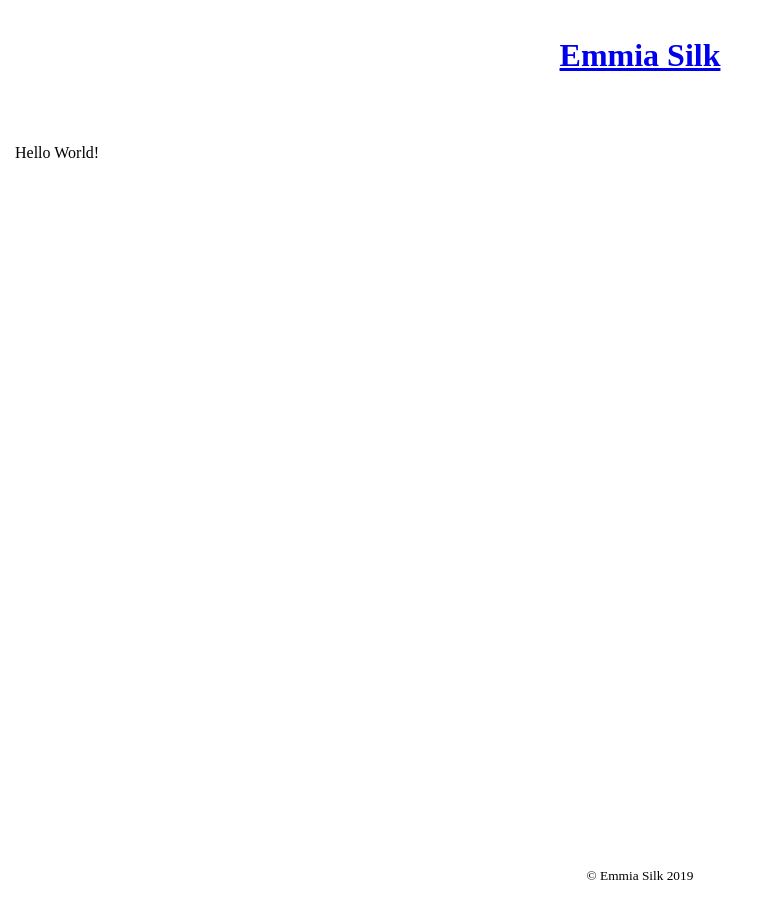
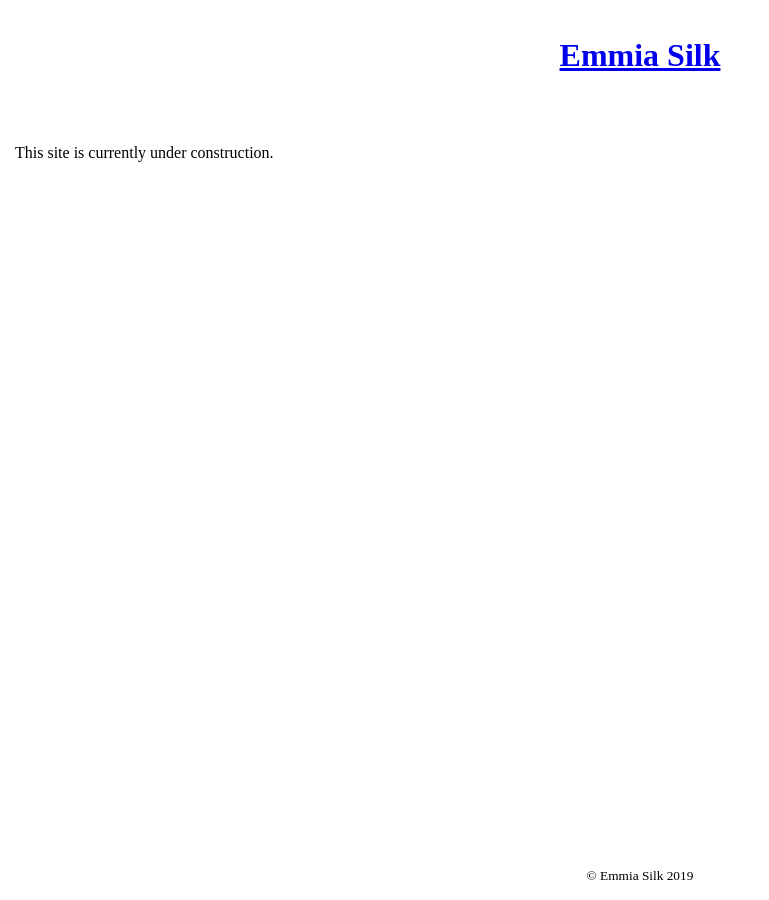
Before and after one commit to EmmiaSilk/EmmiaSilk.com, a Jekyll site: the page built from index.md, in a window 1280 px wide. Shown: the whole page, without its empty margins (0-769 px from the left). Built offline with Jekyll 4.4.1, drawn with Linux system fonts in a browser that asks for light colours.

Commit message:
"Under Construction" notice

```diff
--- a/index.md
+++ b/index.md
@@ -4,4 +4,4 @@ title: About
 permalink: /
 ---
 
-Hello World!
+This site is currently under construction.
```
